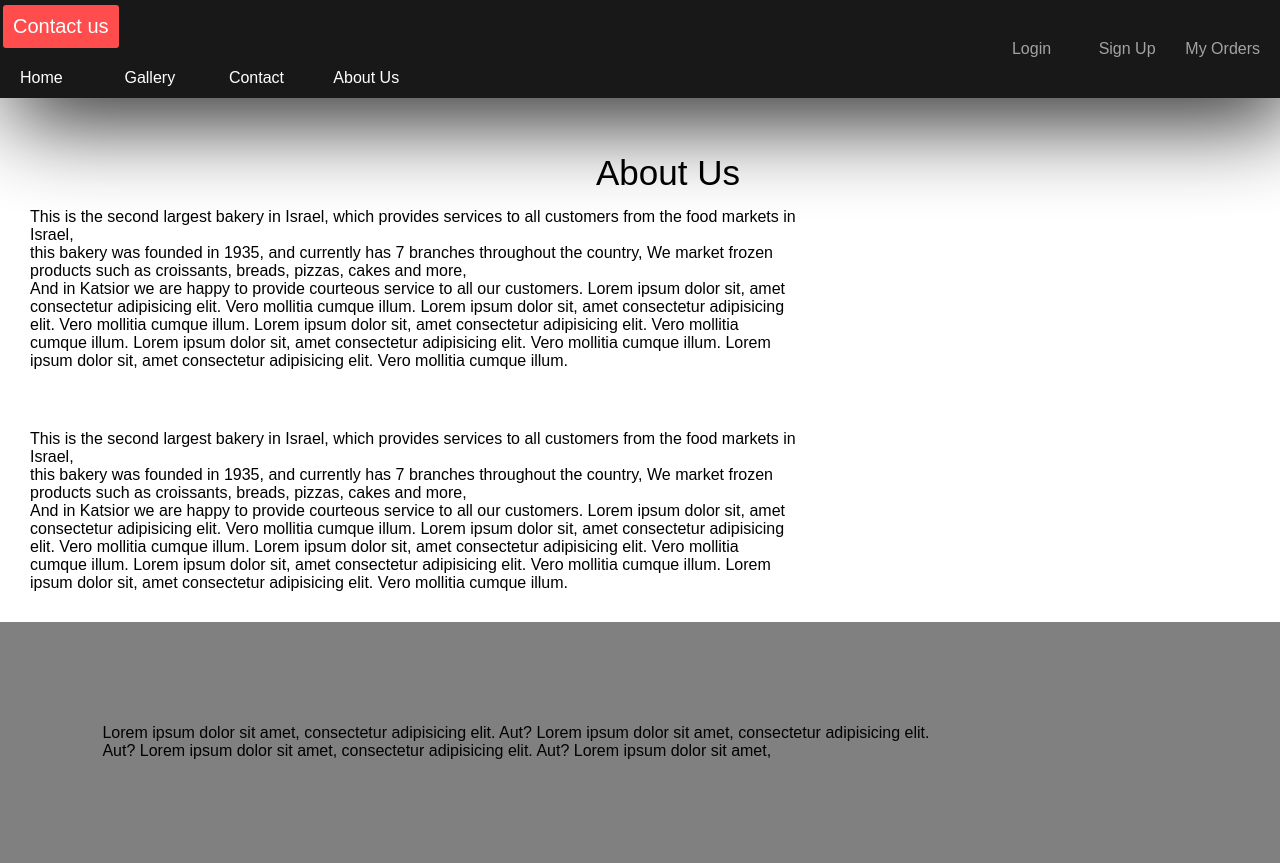
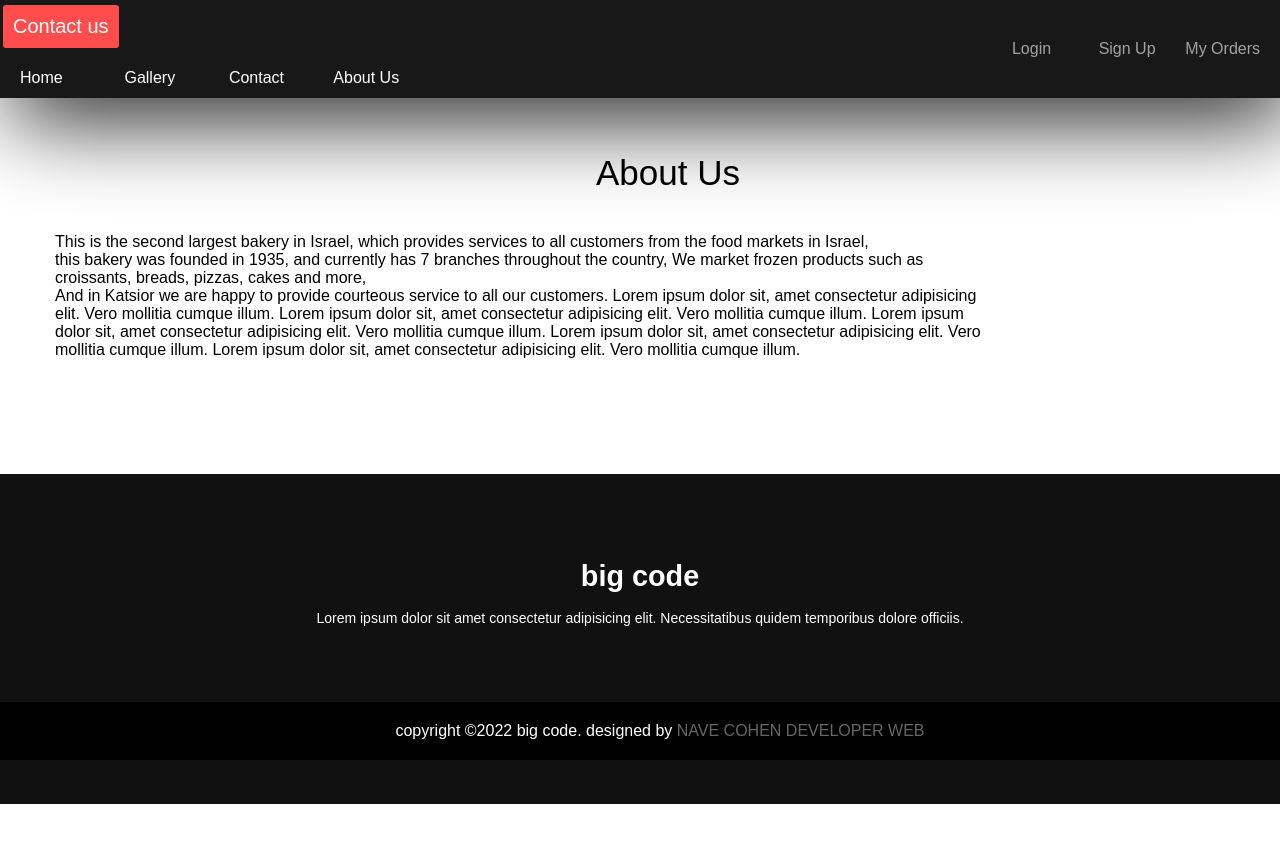
Before and after one commit to Nave1509/MyProject, a plain HTML site: page MyMission_21_8/about.html in a window 1280 px wide. Shown: the top 863 px of the page. After the commit the page ends 804 px from the top, so only its background shows below. Drawn offline with Linux system fonts and the light colour scheme.

Commit message:
change folders

```diff
--- a/MyMission_21_8/about.html
+++ b/MyMission_21_8/about.html
@@ -34,22 +34,7 @@
 
     <div class="ContentAbout">
       <h2>About Us</h2>
-      <p>
-        This is the second largest bakery in Israel, which provides services to
-        all customers from the food markets in Israel,<br />
-        this bakery was founded in 1935, and currently has 7 branches throughout
-        the country, We market frozen products such as croissants, breads,
-        pizzas, cakes and more,<br />
-        And in Katsior we are happy to provide courteous service to all our
-        customers. Lorem ipsum dolor sit, amet consectetur adipisicing elit.
-        Vero mollitia cumque illum. Lorem ipsum dolor sit, amet consectetur
-        adipisicing elit. Vero mollitia cumque illum. Lorem ipsum dolor sit,
-        amet consectetur adipisicing elit. Vero mollitia cumque illum. Lorem
-        ipsum dolor sit, amet consectetur adipisicing elit. Vero mollitia cumque
-        illum. Lorem ipsum dolor sit, amet consectetur adipisicing elit. Vero
-        mollitia cumque illum.
-      </p>
-      <p>
+      <p class="p-about">
         This is the second largest bakery in Israel, which provides services to
         all customers from the food markets in Israel,<br />
         this bakery was founded in 1935, and currently has 7 branches throughout
@@ -65,15 +50,25 @@
         mollitia cumque illum.
       </p>
     </div>
+
     <div class="btn2">
       <a href="./Contact.html"><button>Contact us</button></a>
     </div>
 
-    <div class="footer">
-      Lorem ipsum dolor sit amet, consectetur adipisicing elit. Aut? Lorem ipsum
-      dolor sit amet, consectetur adipisicing elit.<br />
-      Aut? Lorem ipsum dolor sit amet, consectetur adipisicing elit. Aut? Lorem
-      ipsum dolor sit amet,
-    </div>
+    <footer>
+      <div class="footer-content">
+        <h3>big code</h3>
+        <p>
+          Lorem ipsum dolor sit amet consectetur adipisicing elit.
+          Necessitatibus quidem temporibus dolore officiis.
+        </p>
+      </div>
+      <div class="footer-bottom">
+        <p>
+          copyright &copy;2022 big code. designed by
+          <span> nave cohen developer web </span>
+        </p>
+      </div>
+    </footer>
   </body>
 </html>
--- a/MyMission_21_8/style.css
+++ b/MyMission_21_8/style.css
@@ -13,10 +13,38 @@
   opacity: 0.9;
 }
 
-.footer {
-  width: 84%;
-  background-color: gray;
-  padding: 8%;
+footer {
+  height: 252px;
+  width: 100vw;
+  margin-top: 60px;
+  background: #111;
+  color: white;
+  font-family: open sans-serif;
+  padding-top: 78px;
+}
+.footer-content {
+  height: 150px;
+  align-items: center;
+  display: flex;
+  flex-direction: column;
+}
+.footer-content h3 {
+  font-size: 1.8rem;
+  line-height: 3rem;
+}
+.footer-content p {
+  margin: 10px auto;
+  font-size: 14px;
+}
+.footer-bottom {
+  width: 100vw;
+  padding: 20px;
+  text-align: center;
+  background: #000;
+}
+.footer-bottom span {
+  text-transform: uppercase;
+  opacity: 0.4;
 }
 
 .list {
@@ -183,10 +211,11 @@ h2 {
   top: 35px;
 }
 
-p {
-  padding: 30px;
-  width: 60%;
+.p-about {
+  padding: 55px;
+  width: 74%;
 }
+
 .content {
   padding: 20px;
 }
@@ -238,11 +267,26 @@ p {
   body {
     background-color: #e26f6f;
   }
-  .footer {
-    background-color: #000;
+  footer {
+    background-color: rgb(148, 141, 141);
     color: #fff;
+  }
+  .footer-bottom {
+    background: #ffbf14;
   }
   .m li {
     width: 24%;
   }
+  .Hero {
+    width: 140%;
+  }
+  .baker {
+    flex-direction: column;
+    height: 500px;
+    margin: 40px;
+  }
+  .input-group {
+    right: 200px;
+    width: 150px;
+  }
 }
```
Also changed, not shown: MyMission_21_8/Contact.html (+15 -8 lines), MyMission_21_8/Gallery.html (+15 -6 lines), MyMission_21_8/index.html (+16 -6 lines).
